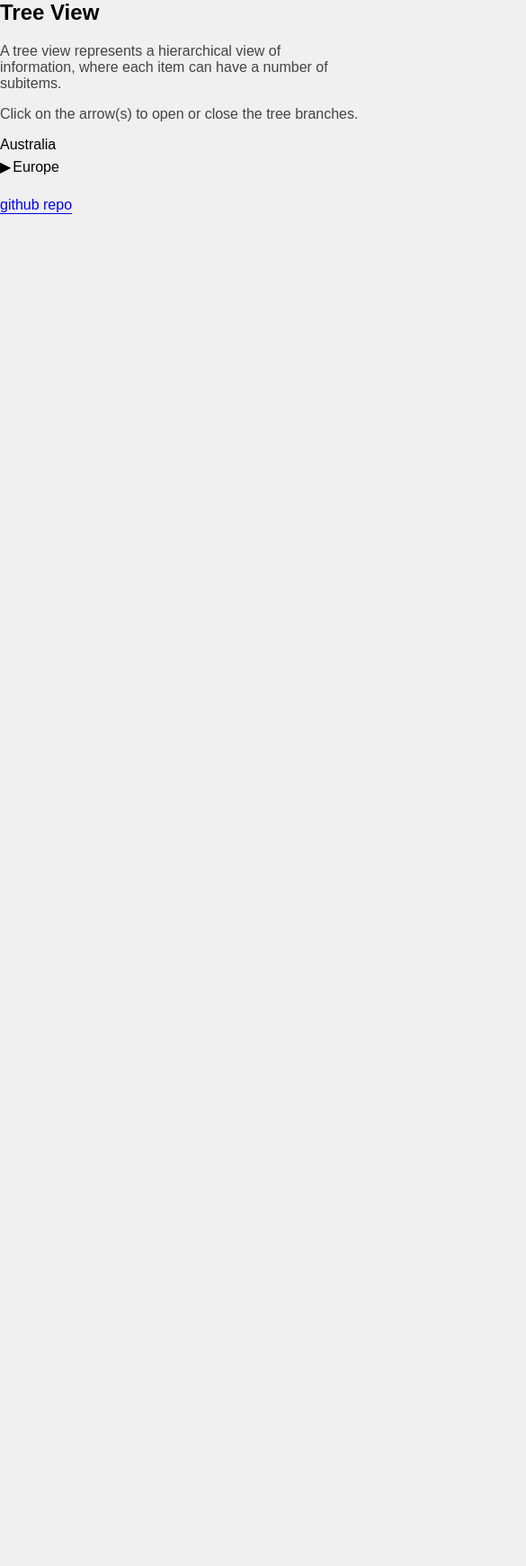
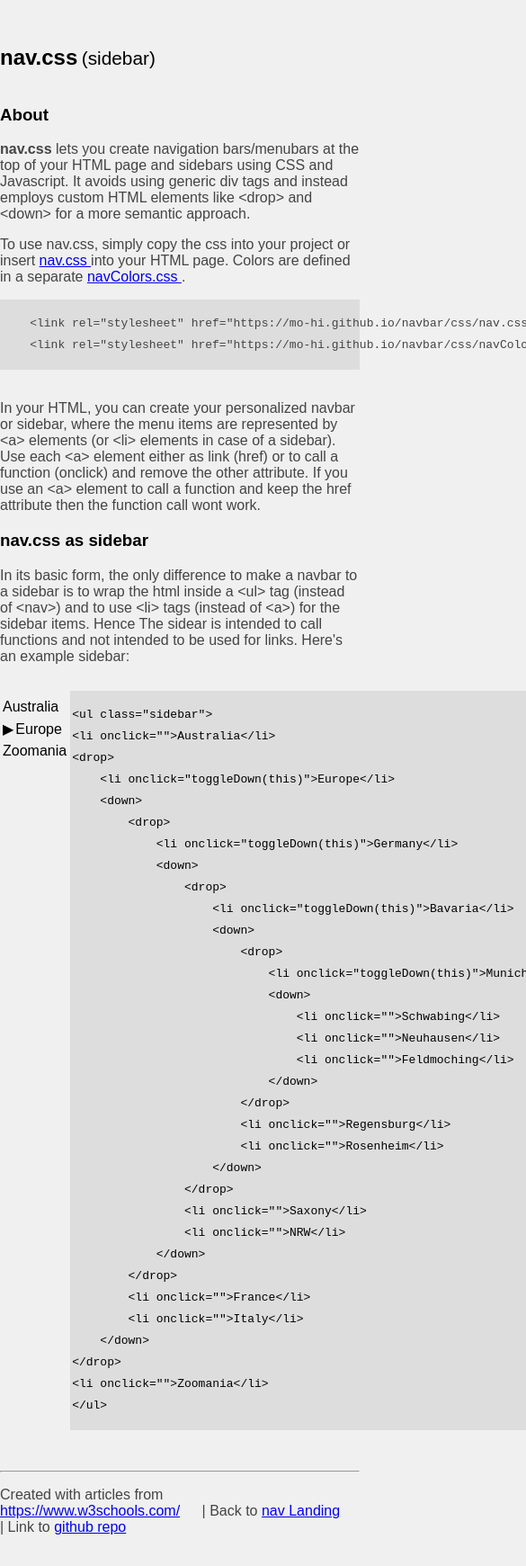
Before and after one commit to mo-hi/mo-hi.github.io, a plain HTML site: page navbar/sidebar.html in a window 390 px wide. Shown: the top 1741 px of the page at 90% size, 585 px wide, since content can reach past the window. Before the commit the page ends 844 px from the top, so only its background shows below. Drawn offline with Linux system fonts and the light colour scheme.

Commit message:
Updated html

```diff
--- a/css/basis.css
+++ b/css/basis.css
@@ -8,6 +8,8 @@
 
 .top-0      {top: 0;}
 .left-0     {left: 0;}
+
+td.top      {vertical-align: top; }
 
 /* MARGINS  */
 .mt-1       {margin-top: 1px !important;}
@@ -413,3 +415,6 @@
 .mr-98      {margin-right: 98px !important;}
 .mr-99      {margin-right: 99px !important;}
 .mr-100     {margin-right: 100px !important;}
+
+.pt-10      {padding-top: 10px !important;}
+.pt-20      {padding-top: 20px !important;}
--- a/css/paper.css
+++ b/css/paper.css
@@ -5,7 +5,7 @@ body {
     background-color: #f0f0f0;
 }
 
-a, a:visited {
+.paper a, .paper  a:visited {
     color: rgb(0, 0, 238);
     text-decoration: underline;
     text-underline-offset: 4px;
@@ -15,16 +15,15 @@ a.big {
     font-weight: bold;
   }
 
+h2 {
+    display: inline-block;
+  }
 h2X {
-    display: block;
-    font-size: 1.5em;
-    margin-block-start: 0.83em;
-    margin-block-end: 0.83em;
-    margin-inline-start: 10px;      /* h2: 0px */
-    margin-inline-end: 0px;
-    font-weight: normal;            /* h2: bold */
-    unicode-bidi: isolate;
-}
+    font-size: 1.3em;
+    display: inline-block;
+    margin-block-start: 1em;
+    margin-block-end: 1em;
+  }
 
 h3X {
     display: block;
--- a/navbar/js/text.js
+++ b/navbar/js/text.js
@@ -1,7 +1,7 @@
 const textBlocks = {
     'id-start': '\
     <p>\
-        <b>nav.css</b> lets you create intuitive navigation bars/menubars at the top of your HTML page using pure CSS.\
+        <b>nav.css</b> lets you create navigation bars/menubars at the top of your HTML page and sidebars using CSS and Javascript.\
         It avoids using generic div tags and instead employs custom HTML elements like &lt;drop&gt; and &lt;down&gt; for a more semantic approach.\
     </p>\
     <p>\
@@ -14,7 +14,7 @@ const textBlocks = {
     </codeblock>\
     <br>\
     <p>\
-        In your HTML, you can create your personalized navbar, where the menu items are represented by &lt;a&gt; elements.\
+        In your HTML, you can create your personalized navbar or sidebar, where the menu items are represented by &lt;a&gt; elements (or &lt;li&gt elements in case of a sidebar).\
         Use each &lt;a&gt; element either as link (href) or to call a function (onclick) and remove the other attribute. If you use an &lt;a&gt; element to call a function and keep the href attribute\
         then the function call wont work.\
     </p>',
@@ -40,5 +40,11 @@ const textBlocks = {
     function wenn(condition, trueValue, falseValue) {\n\
         return condition ? trueValue : falseValue;}</pre>\
     </codeblock>\
+    ',
+
+    'id-end': '\
+                Created with articles from <a href="https://www.w3schools.com/" class="mr-20">https://www.w3schools.com/</a> | \n\
+                Back to <a href="nav Landing.html" class="mr-20"> nav Landing </a>  | \n\
+                Link to <a href="https://github.com/mo-hi/mo-hi.github.io">github repo</a> \n\
     '
 }
--- a/navbar/sidebar.html
+++ b/navbar/sidebar.html
@@ -10,10 +10,28 @@
     <link rel="stylesheet" href="../css/width.css">
 </head>
 <body class="wr-800-400">
-    <h2>Tree View</h2>
-    <p>A tree view represents a hierarchical view of information, where each item can have a number of subitems.</p>
-    <p>Click on the arrow(s) to open or close the tree branches.</p>
+    <div class="h-30"></div>
+    <!-- ----------------------------------------------------------------------------------------- -->
+    <main>
+        <h2>nav.css</h2>
+        <h2x>(sidebar)</h2x>
+        <section>
+            <h3>About</h3>
+            <p id = 'id-start'><!-- filled via script--></p>
+        </section>
 
+        <section>
+            <h3>nav.css as sidebar</h3>
+            <p>
+                In its basic form, the only difference to make a navbar to a sidebar
+                is to wrap the  html inside a &lt;ul&gt; tag (instead of &lt;nav&gt;) and to use
+                &lt;li&gt; tags (instead of &lt;a&gt;) for the sidebar items. Hence The sidear is intended to call functions and not intended
+                to be used for links. Here's an example sidebar:
+            </p>
+            <p>
+                <table>
+                    <tr>
+                        <td class="w-40 pt-20 top">
                             <ul class="sidebar">
                                 <li onclick="">Australia</li>
                                 <drop>
@@ -37,49 +55,75 @@
                                                         <li onclick="">Rosenheim</li>
                                                     </down>
                                                 </drop>
-                        <drop>
-                            <li onclick="toggleDown(this)">Saxony</li>
-                            <down>
-                                <drop>
-                                    <li onclick="toggleDown(this)">Munich</li>
-                                    <down>
-                                        <li onclick="">Schwabing</li>
-                                        <li onclick="">Neuhausen</li>
-                                        <li onclick="">Feldmoching</li>
-                                    </down>
-                                </drop>
-                                <li onclick="">Regensburg</li>
-                                <li onclick="">Rosenheim</li>
-                            </down>
-                        </drop>
-                        <drop>
-                            <li onclick="toggleDown(this)">NRW</li>
-                            <down>
-                                <drop>
-                                    <li onclick="toggleDown(this)">Munich</li>
-                                    <down>
-                                        <li onclick="">Schwabing</li>
-                                        <li onclick="">Neuhausen</li>
-                                        <li onclick="">Feldmoching</li>
-                                    </down>
-                                </drop>
-                                <li onclick="">Regensburg</li>
-                                <li onclick="">Rosenheim</li>
-                            </down>
-                        </drop>
+                                                <li onclick="">Saxony</li>
+                                                <li onclick="">NRW</li>
                                             </down>
                                         </drop>
                                         <li onclick="">France</li>
                                         <li onclick="">Italy</li>
                                     </down>
                                 </drop>
+                                <li onclick="">Zoomania</li>
                             </ul>
+                        </td>
+                        <td class="top"><codeblock><pre>
+&lt;ul class="sidebar"&gt;
+&lt;li onclick=""&gt;Australia&lt;/li&gt;
+&lt;drop&gt;
+    &lt;li onclick="toggleDown(this)"&gt;Europe&lt;/li&gt;
+    &lt;down&gt;
+        &lt;drop&gt;
+            &lt;li onclick="toggleDown(this)"&gt;Germany&lt;/li&gt;
+            &lt;down&gt;
+                &lt;drop&gt;
+                    &lt;li onclick="toggleDown(this)"&gt;Bavaria&lt;/li&gt;
+                    &lt;down&gt;
+                        &lt;drop&gt;
+                            &lt;li onclick="toggleDown(this)"&gt;Munich&lt;/li&gt;
+                            &lt;down&gt;
+                                &lt;li onclick=""&gt;Schwabing&lt;/li&gt;
+                                &lt;li onclick=""&gt;Neuhausen&lt;/li&gt;
+                                &lt;li onclick=""&gt;Feldmoching&lt;/li&gt;
+                            &lt;/down&gt;
+                        &lt;/drop&gt;
+                        &lt;li onclick=""&gt;Regensburg&lt;/li&gt;
+                        &lt;li onclick=""&gt;Rosenheim&lt;/li&gt;
+                    &lt;/down&gt;
+                &lt;/drop&gt;
+                &lt;li onclick=""&gt;Saxony&lt;/li&gt;
+                &lt;li onclick=""&gt;NRW&lt;/li&gt;
+            &lt;/down&gt;
+        &lt;/drop&gt;
+        &lt;li onclick=""&gt;France&lt;/li&gt;
+        &lt;li onclick=""&gt;Italy&lt;/li&gt;
+    &lt;/down&gt;
+&lt;/drop&gt;
+&lt;li onclick=""&gt;Zoomania&lt;/li&gt;
+&lt;/ul&gt;</pre>
+                        </codeblock>
+                        </td>
+                    </tr>
+                </table>
+            </p>
+        </section>
+
+        <br>
+        <hr>
+        <section>
+            <p id="id-end"><!-- filled via script--></p>
+        </section>
+    </main>
+
+
 
 <br>
 
-<div class="flexBW mb-40">
-    <a href="https://github.com/mo-hi/mo-hi.github.io">github repo</a>
-</div>
 </body>
     <script src="js/nav.js"></script>
+    <script src="js/text.js"></script>
+    <script>
+        let ids = ["id-start", "id-end"]
+        for (id of ids) {
+            document.getElementById(id).innerHTML = textBlocks[id]}
+    </script>
 </html>
```
Also changed, not shown: navbar/nav Landing.html (+14 -2 lines), navbar/nav fixed click multipart.html (+10 -11 lines), navbar/nav fixed click.html (+5 -7 lines), navbar/nav fixed.html (+21 -11 lines), navbar/nav.html (+5 -6 lines). Lines whose indentation alone changed are shown as unchanged.
